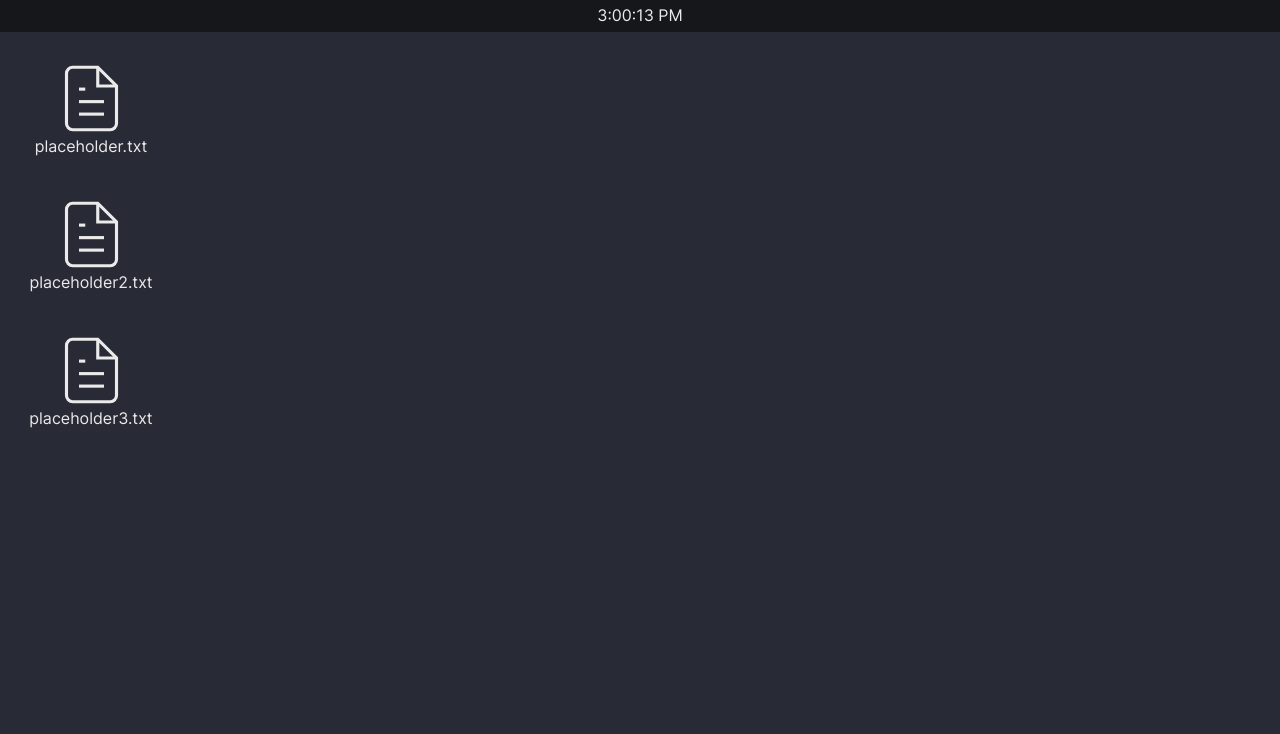
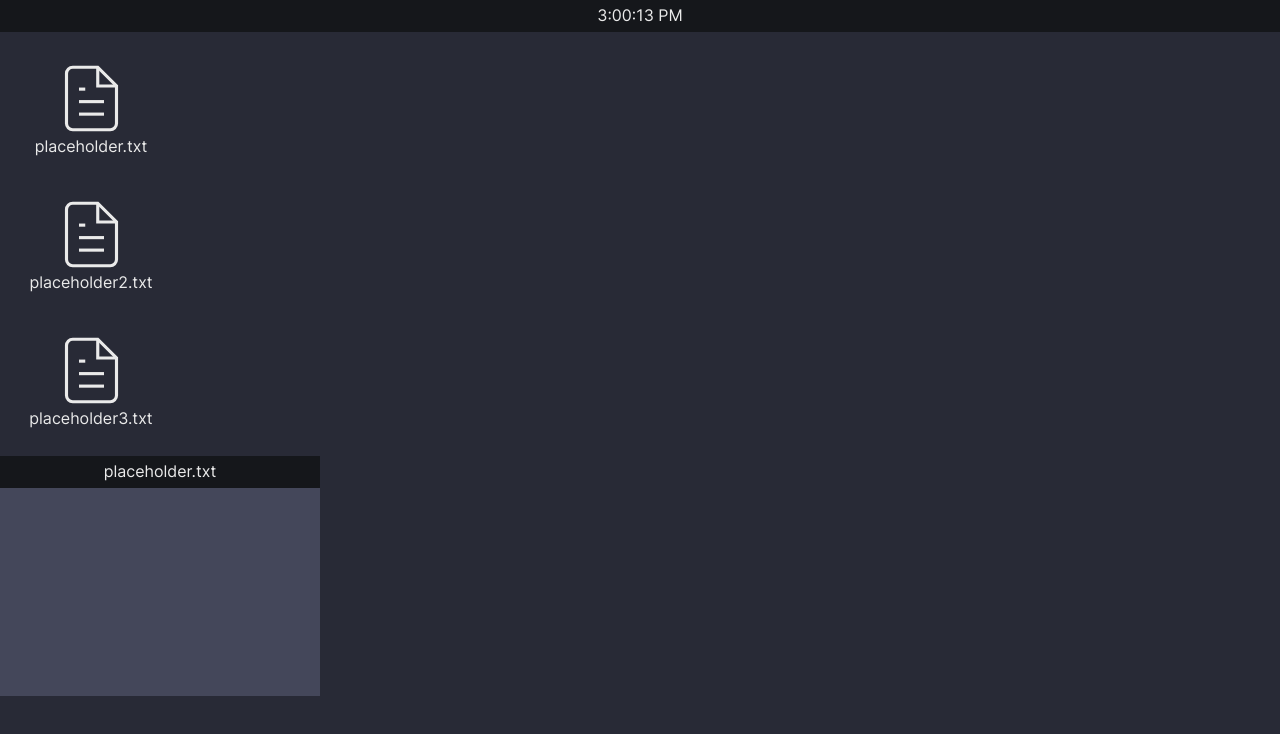
Before and after one commit to brenobaptista/maia-os, a SvelteKit app: page / in a window 1280 px wide. Both pictures are taken after a click on the button "placeholder.txt". Shown: the top 734 px of the page. Built offline with nearby package versions, Linux system fonts and the light colour scheme.

Commit message:
Create basic window management

```diff
--- a/src/routes/+page.svelte
+++ b/src/routes/+page.svelte
@@ -1,6 +1,7 @@
 <script>
 	import Taskbar from './Taskbar.svelte';
 	import Desktop from './Desktop.svelte';
+	import Window from './Window.svelte';
 	import './styles.css';
 </script>
 
@@ -11,3 +12,4 @@
 
 <Taskbar />
 <Desktop />
+<Window />
--- a/src/routes/Desktop.svelte
+++ b/src/routes/Desktop.svelte
@@ -1,10 +1,15 @@
 <script>
 	import { files } from './files.js';
+	import { openedFile } from './stores.js';
+
+	const setOpenedFile = (filePosition) => {
+		openedFile.set(filePosition);
+	};
 </script>
 
 <div class="desktop">
 	{#each files as file}
-		<button on:click={() => console.log(file.name)}>
+		<button on:click={() => setOpenedFile(files.indexOf(file))}>
 			<svg
 				xmlns="http://www.w3.org/2000/svg"
 				width="75"
--- /dev/null
+++ b/src/routes/Window.svelte
@@ -0,0 +1,25 @@
+<script>
+	import { files } from './files.js';
+	import { openedFile } from './stores.js';
+</script>
+
+{#if $openedFile !== null}
+	<div class="window">
+		<div class="title-bar">{files[$openedFile]?.name}</div>
+	</div>
+{/if}
+
+<style>
+	.window {
+		max-width: 320px;
+		height: 240px;
+		background-color: var(--color-bg-light);
+	}
+
+	.title-bar {
+		display: flex;
+		justify-content: center;
+		background-color: var(--color-bg-dark);
+		padding: 0.5rem;
+	}
+</style>
--- a/src/routes/stores.js
+++ b/src/routes/stores.js
@@ -1,4 +1,4 @@
-import { readable } from 'svelte/store';
+import { readable, writable } from 'svelte/store';
 
 export const time = readable(new Date(), function start(set) {
 	const interval = setInterval(() => {
@@ -9,3 +9,5 @@ export const time = readable(new Date(), function start(set) {
 		clearInterval(interval);
 	};
 });
+
+export const openedFile = writable(null);
```
